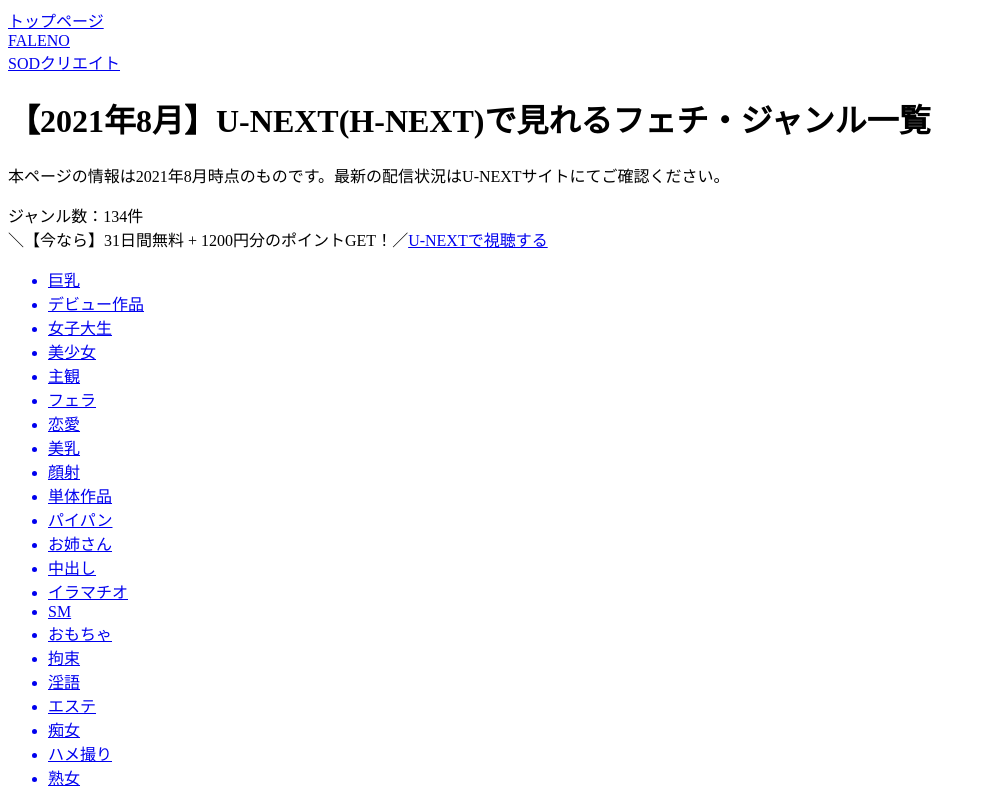
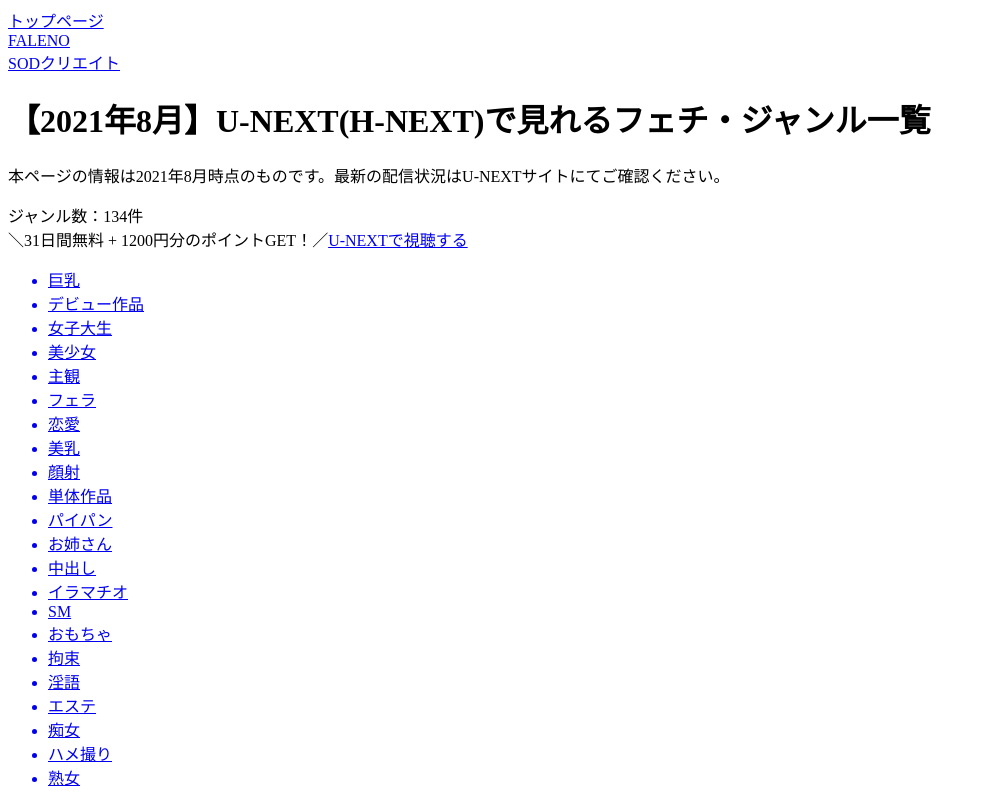
Before and after one commit to nige00/next-av, a Next.js app: page /janrus in a window 1280 px wide. Shown: the top 792 px of the page, without its empty margins (0-986 px from the left). Built offline with nearby package versions, Linux system fonts and the light colour scheme.

Commit message:
modified u_link

```diff
--- a/components/Layout.js
+++ b/components/Layout.js
@@ -22,7 +22,7 @@
         <meta property="og:image" content={image} />
         <meta property="og:site_name" content="【U-NEXT】AV見放題情報まとめ" />
         <meta name="twitter:card" content="summary" />
-        <meta name="twitter:site" content="@tcr_js" />
+        <meta name="twitter:site" content="" />
         <meta name="twitter:url" content={image} />
         <meta name="twitter:title" content={title} />
         <meta name="twitter:description" content={description} />
--- a/json/koteibun.js
+++ b/json/koteibun.js
@@ -1,7 +1,7 @@
 export const koteibun = {
   u_link:
     "https://link-a.net/gate.php?guid=on&mcode=kn4tehcd&acode=jwejkj7jxusz&itemid=0",
-  micro_copy: "＼【今なら】31日間無料 + 1200円分のポイントGET！／",
+  micro_copy: "＼31日間無料 + 1200円分のポイントGET！／",
   date: "【2021年8月】",
   next: "U-NEXT(H-NEXT)",
   teikei:
```
